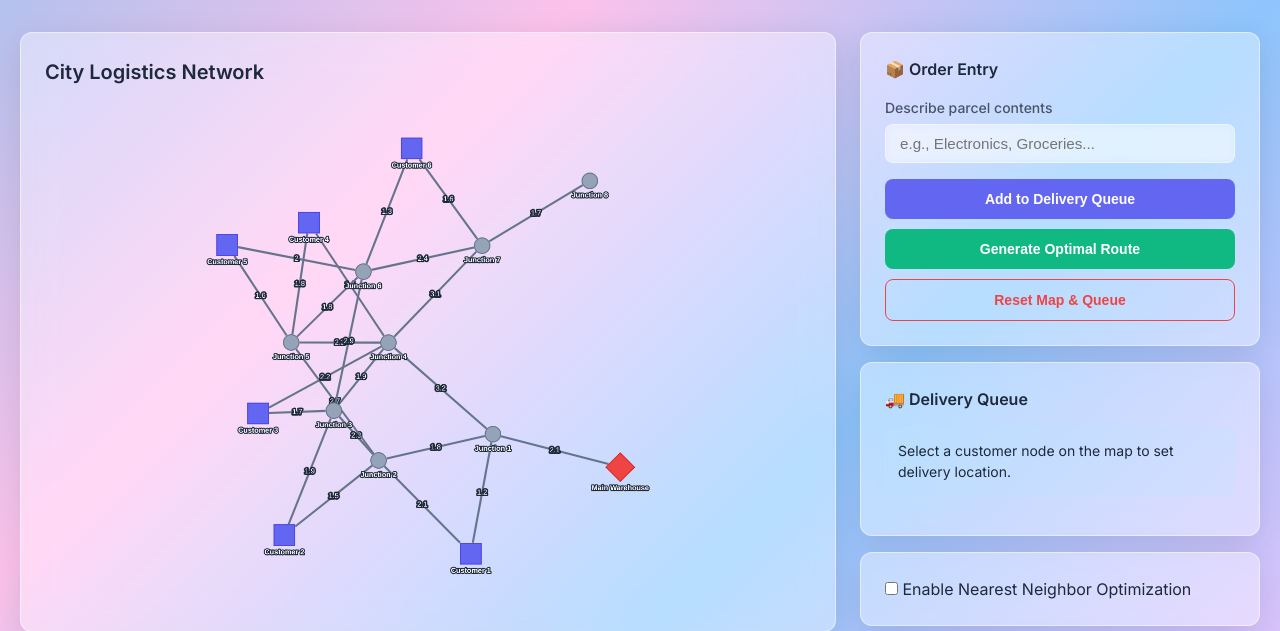
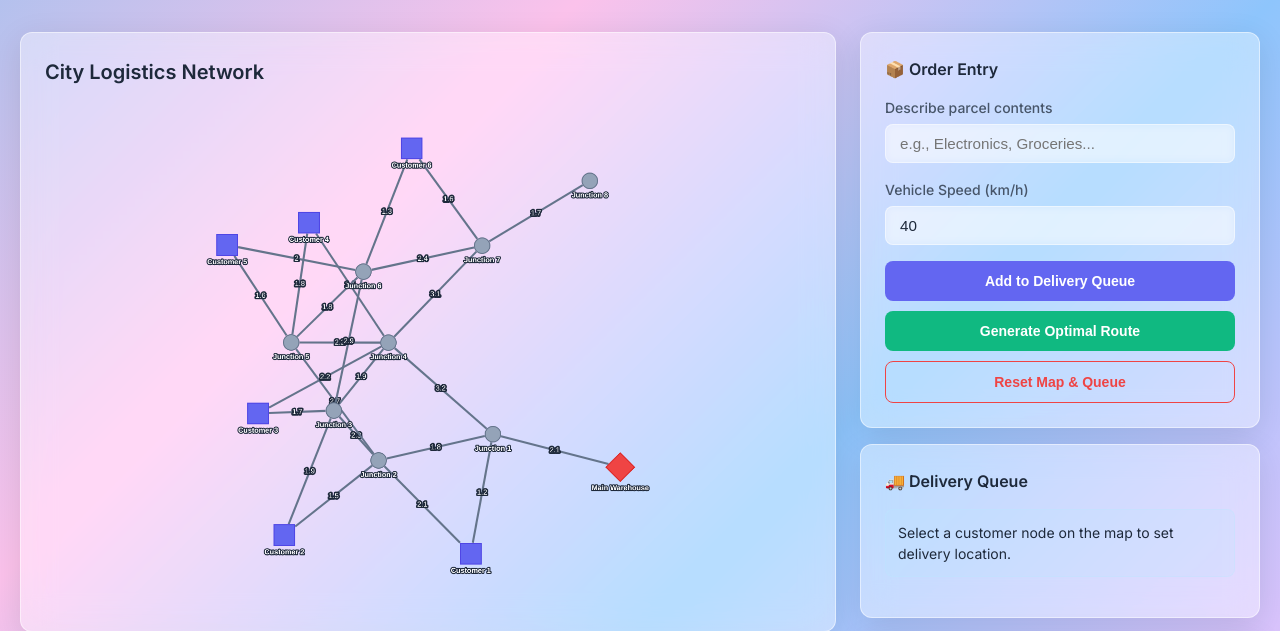
Before and after one commit to PranayKrGupta/deliveryRouteOptimization, a Flask app: page / in a window 1280 px wide. Shown: the part 114-745 px from the top of the page. Run offline with Flask 3, Linux system fonts and the light colour scheme; some libraries are stand-ins or nearby versions.

Commit message:
fixed eta and ui related issues

```diff
--- a/app.py
+++ b/app.py
@@ -88,10 +88,12 @@ def route_sequential():
         if full_path: path = path[1:]
         full_path.extend(path)
         current_node = customer
+    speed = float(data.get("speed", 24.0)) # Default to 24 km/h if not provided
+    if speed <= 0: speed = 24.0
     return jsonify({
         "path": full_path,
         "distance": round(total_distance, 2),
-        "eta": round(total_distance * 2.5, 0)
+        "eta": round((total_distance / speed) * 60, 0)
     })
 
 @app.route("/route_optimized", methods=["POST"])
@@ -126,10 +128,12 @@ def route_optimized():
             current_node = nearest_customer
             unvisited.remove(nearest_customer)
         else: break
+    speed = float(data.get("speed", 24.0))
+    if speed <= 0: speed = 24.0
     return jsonify({
         "path": full_path,
         "distance": round(total_distance, 2),
-        "eta": round(total_distance * 2.5, 0)
+        "eta": round((total_distance / speed) * 60, 0)
     })
 
 if __name__ == "__main__":
--- a/static/js/modules/editor.js
+++ b/static/js/modules/editor.js
@@ -85,6 +85,10 @@ export function removeNode() {
     }
     const node = state.cy.getElementById(id);
     if (node.length > 0) {
+        if (node.data('type') === 'warehouse') {
+            showNotification("Cannot delete the main warehouse.", "error");
+            return;
+        }
         node.remove();
         updateNodeDropdowns();
         refreshGraphLayout();
@@ -123,7 +127,7 @@ export function closeModal() {
 }
 
 export function confirmClearGraph() {
-    state.cy.elements().remove();
+    state.cy.elements().not('[type="warehouse"]').remove();
     updateNodeDropdowns();
     refreshGraphLayout();
     closeModal();
--- a/static/js/modules/graph.js
+++ b/static/js/modules/graph.js
@@ -33,8 +33,12 @@ export function updateNodeDropdowns() {
     state.cy.nodes().forEach(node => {
         const id = node.id();
         const label = node.data('label') || id;
+        const type = node.data('type');
 
         elements.forEach(el => {
+            if (el.id === 'deleteNodeSelect' && type === 'warehouse') {
+                return;
+            }
             el.add(new Option(label, id));
         });
     });
--- a/static/js/modules/routing.js
+++ b/static/js/modules/routing.js
@@ -40,10 +40,13 @@ export function submitQueue() {
 
     const endpoint = state.optimizationEnabled ? '/route_optimized' : '/route_sequential';
 
+    const speedInput = document.getElementById('vehicleSpeedInput');
+    const speed = speedInput ? parseFloat(speedInput.value) : 24.0;
+
     fetch(endpoint, {
         method: 'POST',
         headers: { 'Content-Type': 'application/json' },
-        body: JSON.stringify({ queue: state.queueArray, edges: edges })
+        body: JSON.stringify({ queue: state.queueArray, edges: edges, speed: speed })
     })
     .then(res => res.json())
     .then(data => {
@@ -54,6 +57,7 @@ export function submitQueue() {
 
         const info = document.getElementById('routeInfo');
         info.style.display = 'block';
+        document.getElementById('routePath').textContent = data.path.join(' → ');
         document.getElementById('routeDistance').textContent = data.distance + ' km';
         document.getElementById('routeETA').textContent = data.eta + ' min';
     })
--- a/templates/index.html
+++ b/templates/index.html
@@ -143,6 +143,11 @@
                         <input type="text" id="productInput" class="product-input"
                             placeholder="e.g., Electronics, Groceries...">
                     </div>
+                    <div class="input-group">
+                        <label for="vehicleSpeedInput">Vehicle Speed (km/h)</label>
+                        <input type="number" id="vehicleSpeedInput" class="product-input"
+                            placeholder="e.g., 40" value="40" min="1">
+                    </div>
                     <div style="display: flex; flex-direction: column; gap: 10px;">
                         <button class="btn btn-secondary" onclick="addToQueue()">
                             Add to Delivery Queue
@@ -180,6 +185,7 @@
                         Waiting for input...
                     </div>
                     <div id="routeInfo" class="route-info" style="display: none;">
+                        <p><strong>Path:</strong> <span id="routePath" style="word-break: break-all;">--</span></p>
                         <p><strong>Distance:</strong> <span id="routeDistance">-- km</span></p>
                         <p><strong>Est. Time:</strong> <span id="routeETA">-- min</span></p>
                     </div>
```
